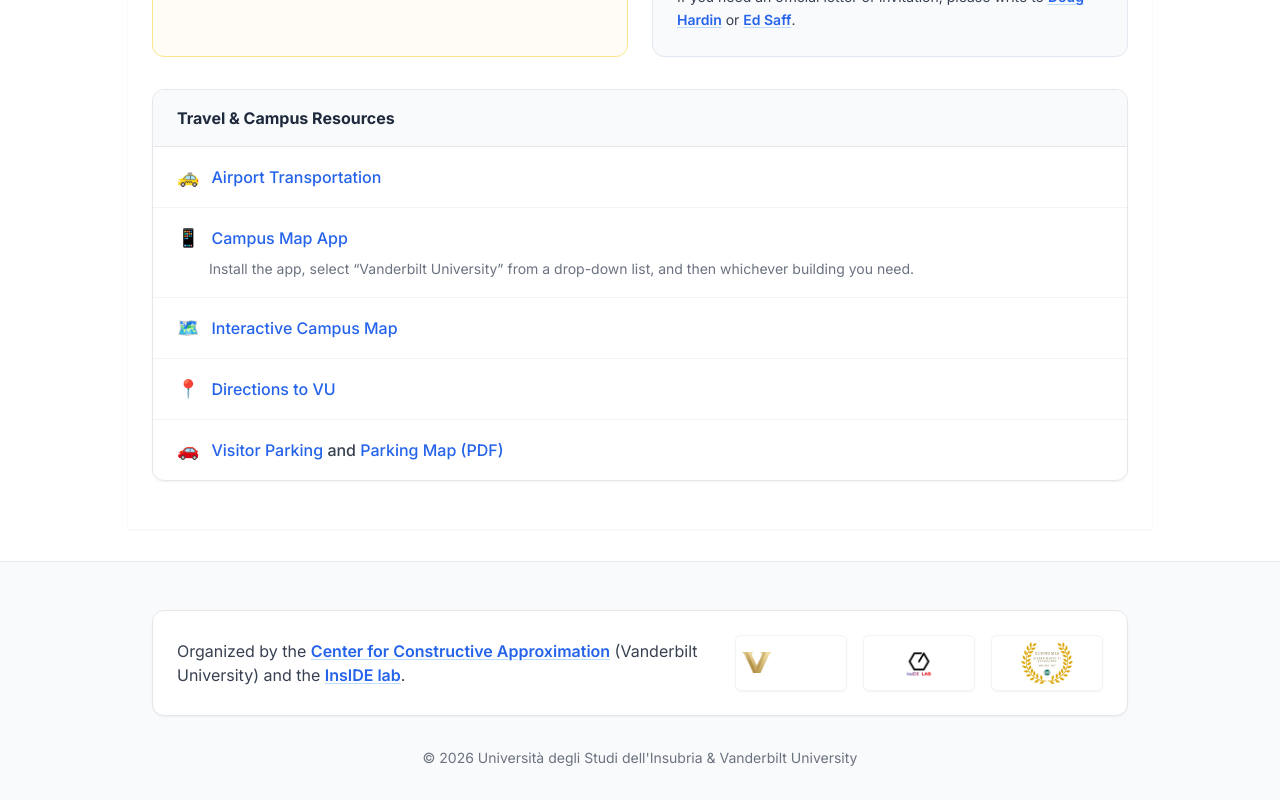
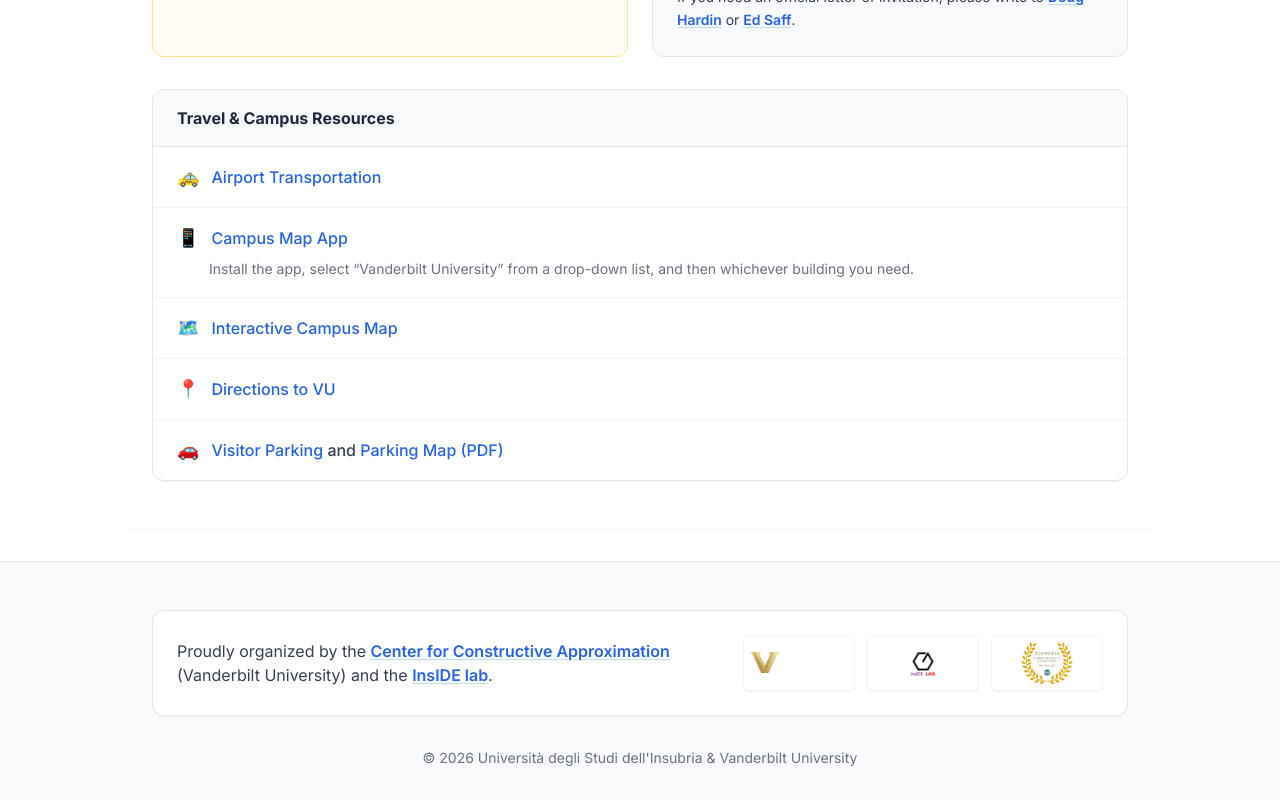
Before and after one commit to samueletonati/Nashville-Workshop, a Next.js app: page / in a window 1280 px wide. Shown: the part 3243-4043 px from the top of the page. Built offline with nearby package versions, Linux system fonts and the light colour scheme.

Commit message:
Aggiunto logo Vanderbilt nel banner organizzatori

```diff
--- a/app/layout.tsx
+++ b/app/layout.tsx
@@ -42,7 +42,7 @@
             {/* Sezione Organizzatori */}
             <div className="flex flex-col md:flex-row items-center gap-6 text-center md:text-left bg-white p-6 rounded-xl border border-gray-200 shadow-sm w-full">
               <p className="text-gray-700 leading-relaxed text-sm md:text-base flex-1">
-                Organized by the{" "}
+                Proudly organized by the{" "}
                 <a href="https://my.vanderbilt.edu/cca/" target="_blank" rel="noopener noreferrer" className="font-semibold text-blue-600 hover:text-blue-800 underline decoration-blue-200 underline-offset-2">
                   Center for Constructive Approximation
                 </a>{" "}
@@ -52,7 +52,7 @@
                 </a>.
               </p>
 
-              <div className="flex items-center gap-4 shrink-0">
+              <div className="flex flex-wrap justify-center items-center gap-3 shrink-0">
 
                 {/* Vanderbilt Logo Container */}
                 <div className="h-14 w-28 bg-white border border-gray-100 rounded-md p-1.5 flex items-center justify-center shadow-sm relative overflow-hidden">
```
Also changed, not shown: 1 other file (tests, documents, lock files or other folders).
